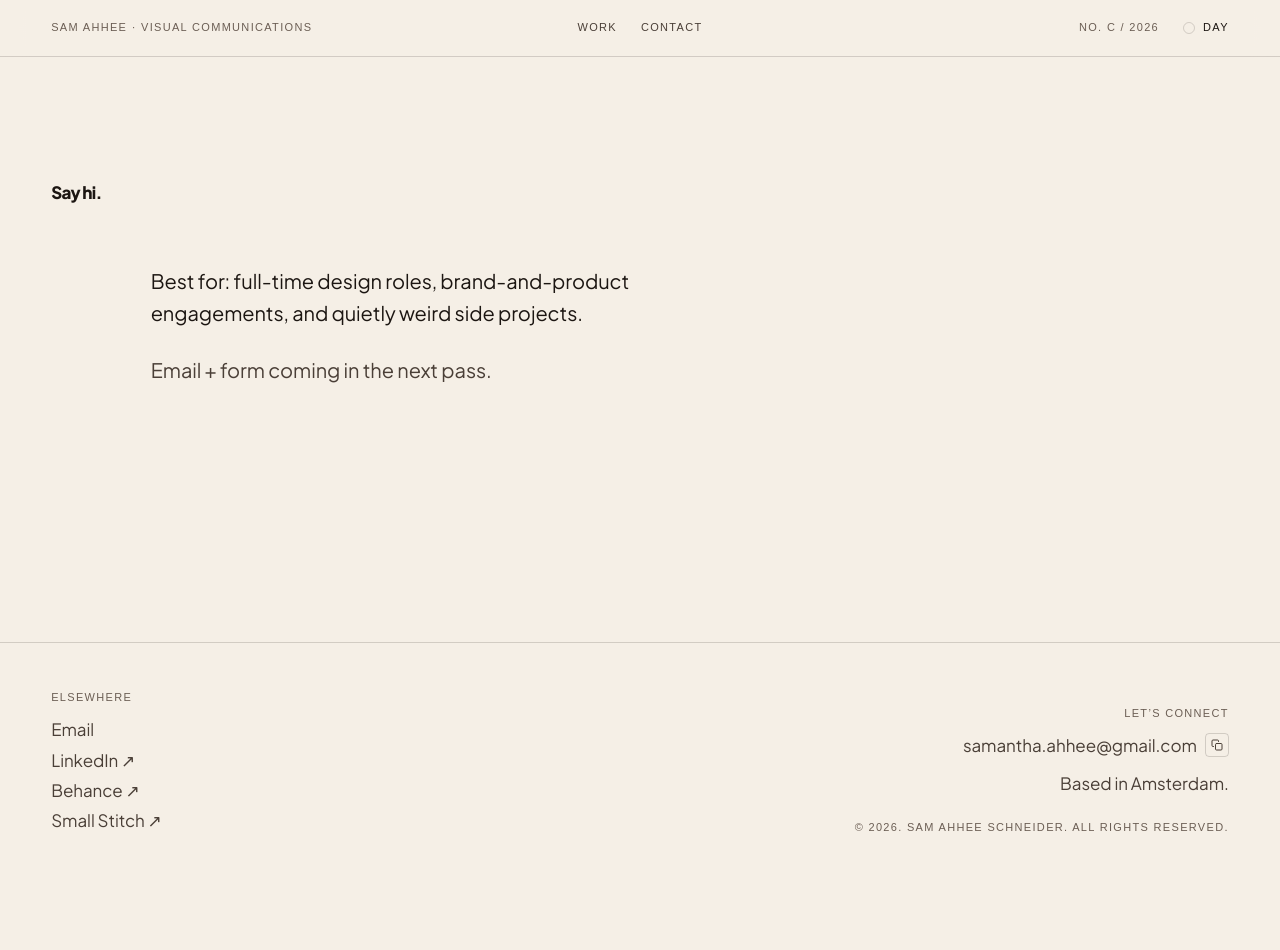
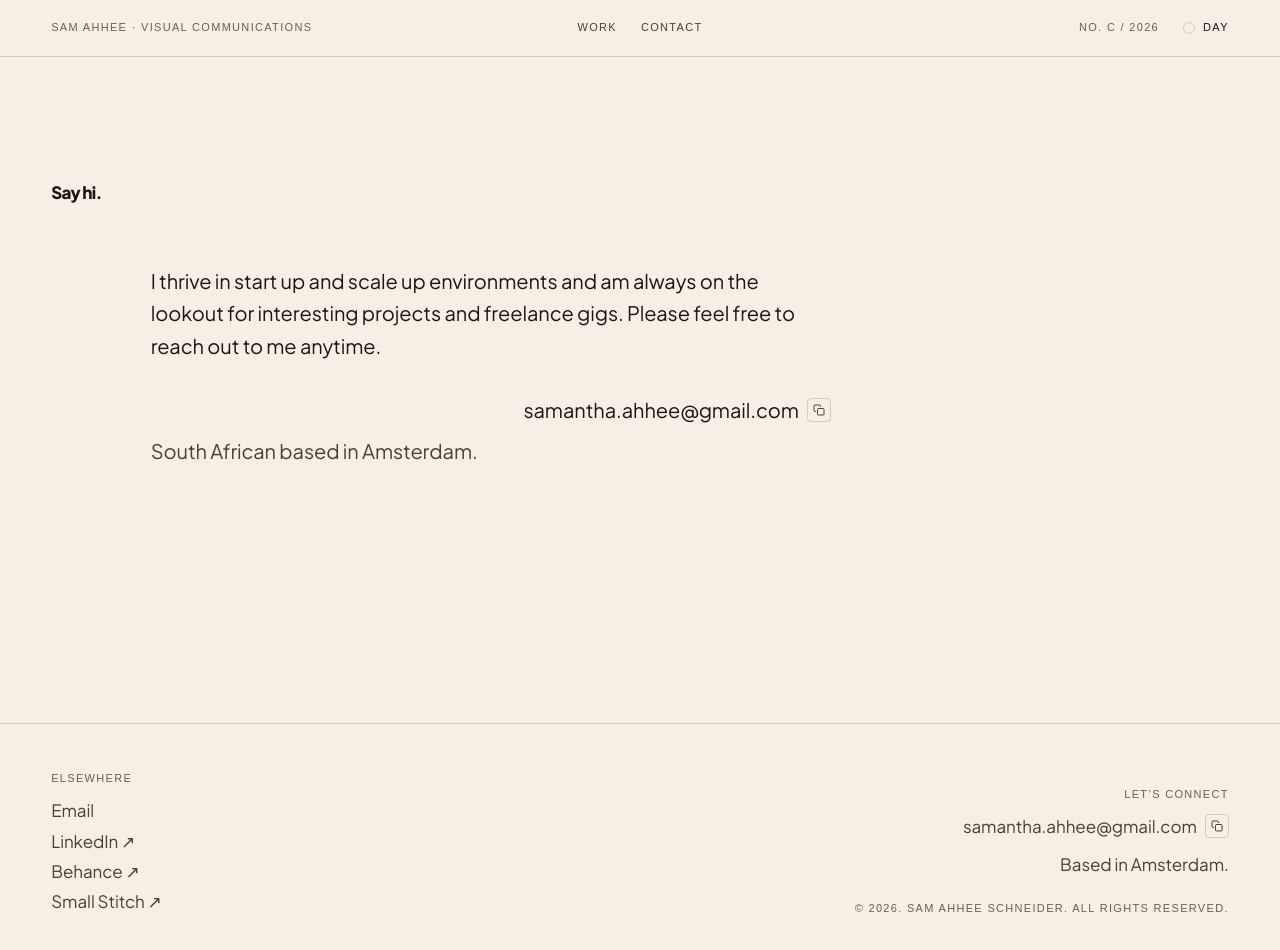
Before and after one commit to samanthaahhee/sams-portfolio, a Next.js app: page /contact in a window 1280 px wide. Shown: the top 950 px of the page. Before the commit the page ends 882 px from the top, so only its background shows below. Built offline with nearby package versions, Linux system fonts and the light colour scheme; a web font is replaced by a local one.

Commit message:
Rewrite Say hi page copy + add email copy button

```diff
--- a/src/app/contact/page.tsx
+++ b/src/app/contact/page.tsx
@@ -1,5 +1,8 @@
 import { SiteHeader } from "@/components/site-header";
 import { SiteFooter } from "@/components/site-footer";
+import { CopyEmailButton } from "@/components/copy-email-button";
+
+const EMAIL = "samantha.ahhee@gmail.com";
 
 export const metadata = { title: "Contact" };
 
@@ -15,14 +18,19 @@ export default function ContactPage() {
           >
             Say hi.
           </h1>
-          <div className="col-span-12 md:col-span-6 md:col-start-2 space-y-6 text-lg md:text-xl leading-relaxed">
+          <div className="col-span-12 md:col-span-7 md:col-start-2 space-y-8 text-lg md:text-xl leading-relaxed">
             <p>
-              Best for: full-time design roles, brand-and-product engagements,
-              and quietly weird side projects.
+              I thrive in start up and scale up environments and am always
+              on the lookout for interesting projects and freelance gigs.
+              Please feel free to reach out to me anytime.
             </p>
-            <p className="text-[color:var(--ink-soft)]">
-              Email + form coming in the next pass.
-            </p>
+
+            <div className="space-y-2">
+              <CopyEmailButton email={EMAIL} />
+              <p className="text-[color:var(--ink-soft)]">
+                South African based in Amsterdam.
+              </p>
+            </div>
           </div>
         </div>
       </main>
```
